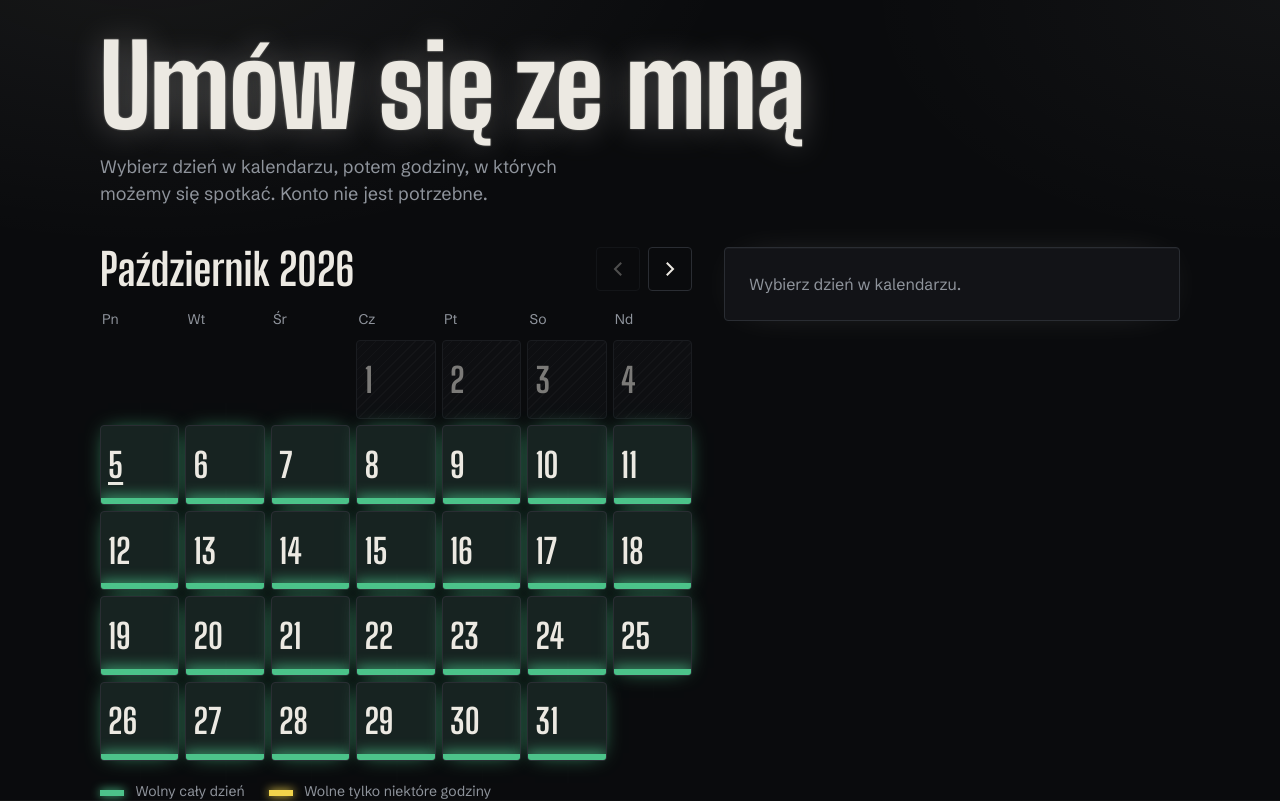
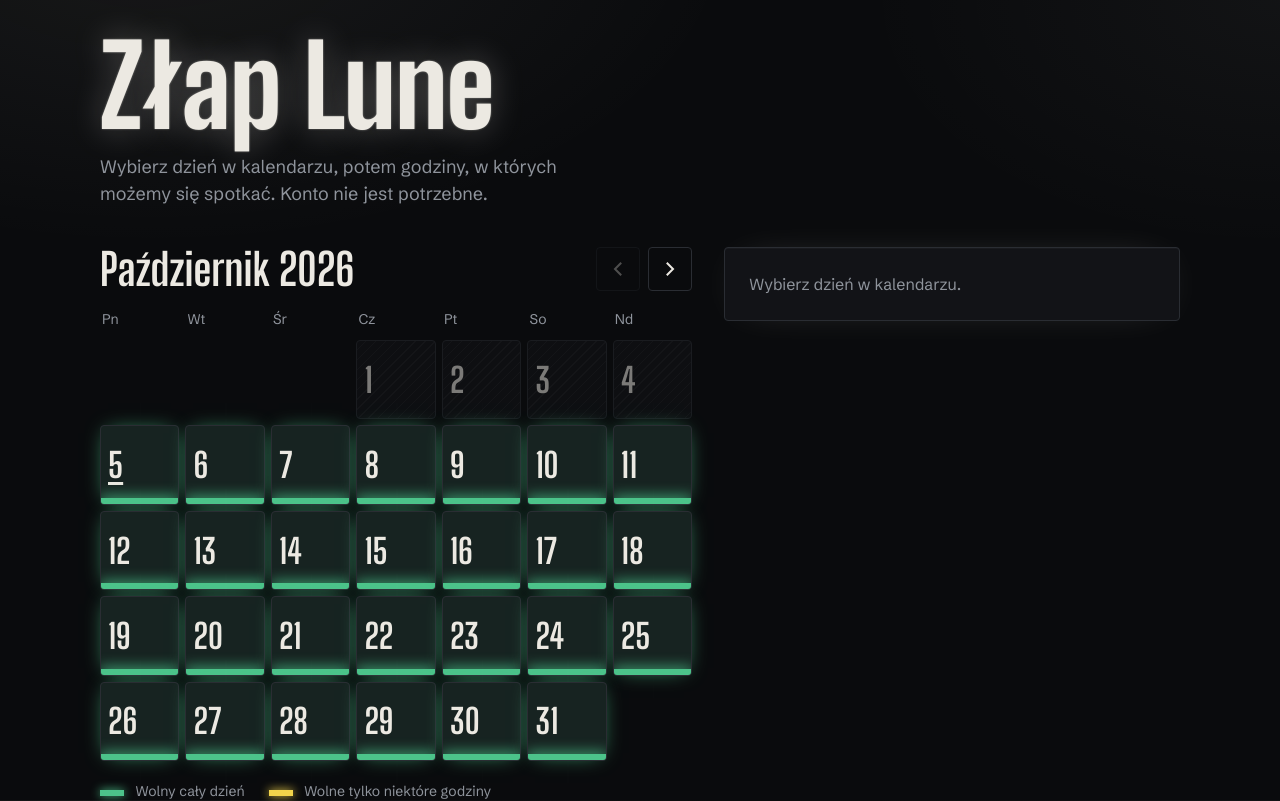
Before and after one commit to Luna515/zlaplune, a React (Vite) app: page / in a window 1280 px wide. Shown: the top 801 px of the page. Built offline with nearby package versions, Linux system fonts and the light colour scheme; no server answers.

Commit message:
Update config.js

```diff
--- a/src/config.js
+++ b/src/config.js
@@ -1,6 +1,6 @@
 // Ustawienia, które możesz zmienić
 
-export const SITE_TITLE = 'Umów się ze mną';
+export const SITE_TITLE = 'Złap Lune';
 export const SITE_LEDE =
   'Wybierz dzień w kalendarzu, potem godziny, w których możemy się spotkać. Konto nie jest potrzebne.';
 
```
